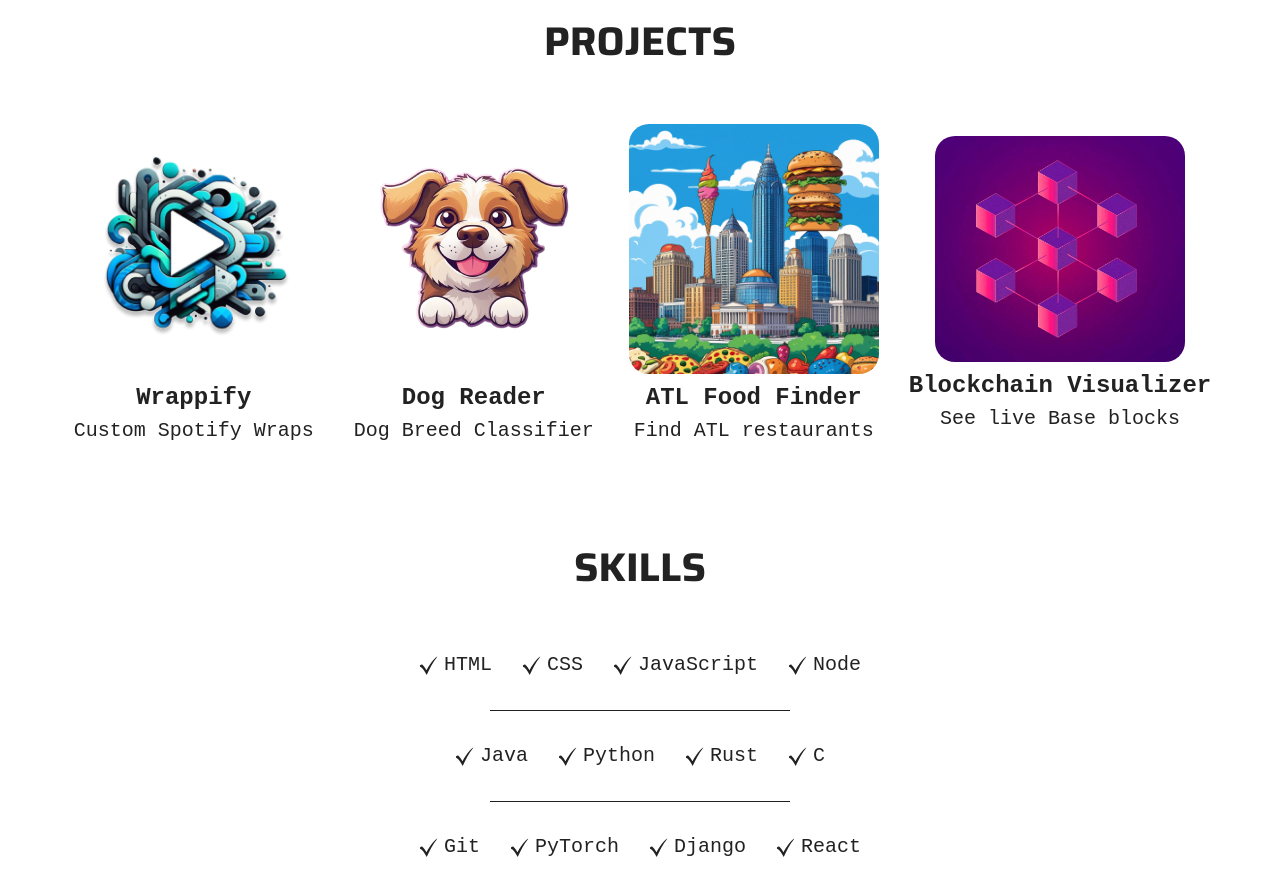
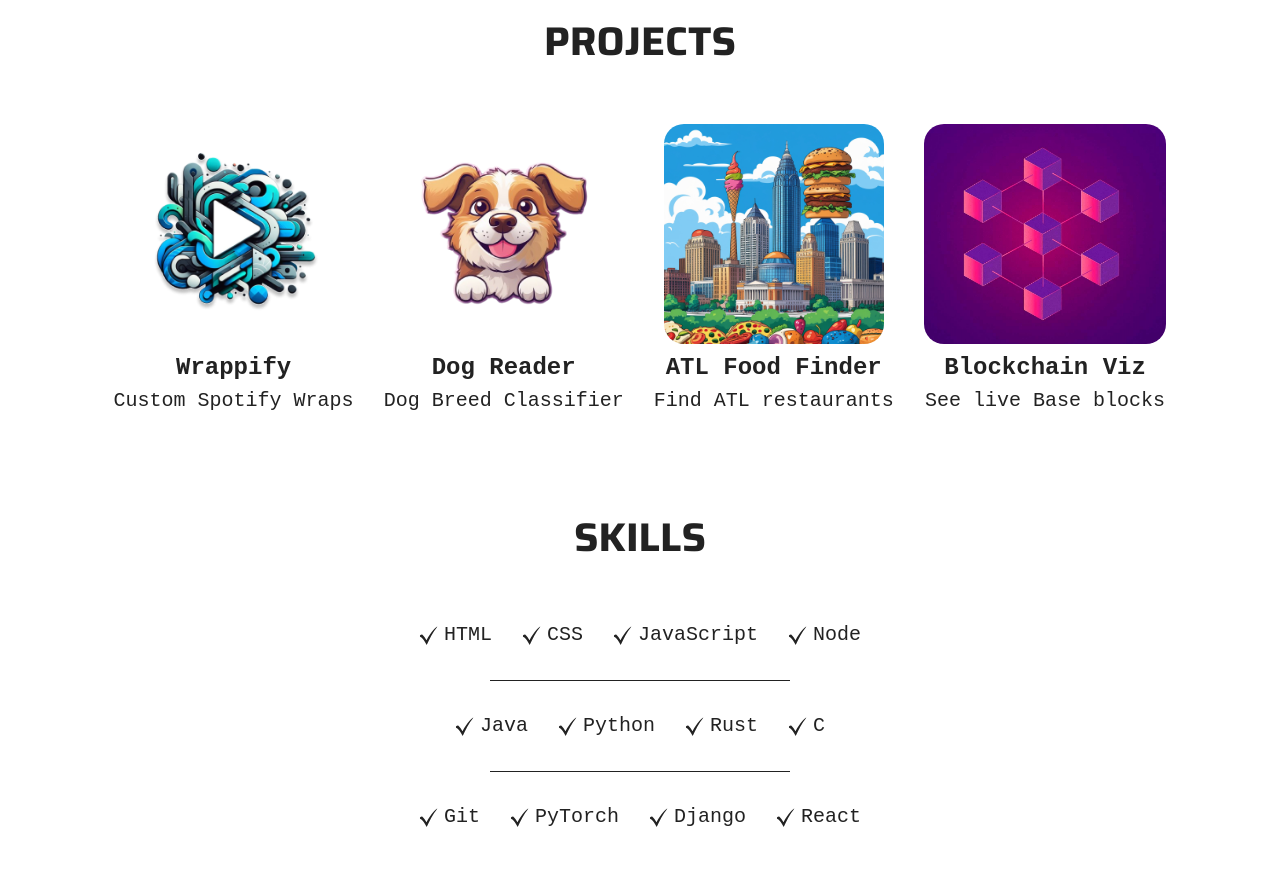
Before and after one commit to Wilsdawg1212/personal_website, a React (Vite) app: page / in a window 1280 px wide. Shown: the part 880-1776 px from the top of the page. Built offline with nearby package versions, Linux system fonts and the light colour scheme.

Commit message:
Added new project and fixed some formatting.

```diff
--- a/src/common/ProjectCard.jsx
+++ b/src/common/ProjectCard/ProjectCard.jsx
@@ -1,9 +1,10 @@
 import React from "react";
+import styles from "./ProjectCard.module.css"
 
 function ProjectCard({ src, link, h3, p }) {
   return (
     <a href={link} target="_blank">
-      <img className="hover" src={src} alt={`${h3} logo`} />
+      <img className={styles.cardImage} src={src} alt={`${h3} logo`} />
       <h3>{h3}</h3>
       <p>{p}</p>
     </a>
--- /dev/null
+++ b/src/common/ProjectCard/ProjectCard.module.css
@@ -0,0 +1,7 @@
+.cardImage {
+    max-width: 250px;
+    height: 220px; /* Set a fixed height */
+    object-fit: cover; /* This is key to prevent stretching */
+    background-color: var(--project-card-bg);
+    border-radius: 20px;
+  }
--- a/src/sections/Projects/Projects.jsx
+++ b/src/sections/Projects/Projects.jsx
@@ -1,5 +1,5 @@
 import styles from "./ProjectsStyles.module.css";
-import ProjectCard from "../../common/ProjectCard";
+import ProjectCard from "../../common/ProjectCard/ProjectCard";
 import wrappify from "../../assets/viberr.png";
 import dogReader from "../../assets/dog-reader.png";
 import aFF from "../../assets/atl-food.jpg";
@@ -32,7 +32,7 @@ function Projects() {
         <ProjectCard
         src={bviz}
         link="https://blockchain-visualizer.wilsonide.com/"
-        h3="Blockchain Visualizer"
+        h3="Blockchain Viz"
         p="See live Base blocks"
         />
       </div>
--- a/src/sections/Projects/ProjectsStyles.module.css
+++ b/src/sections/Projects/ProjectsStyles.module.css
@@ -8,6 +8,7 @@
         align-self: center;
         background-color: var(--project-card-bg);
         border-radius: 20px;
+        object-fit: cover;
     }
 
     & a {
```
